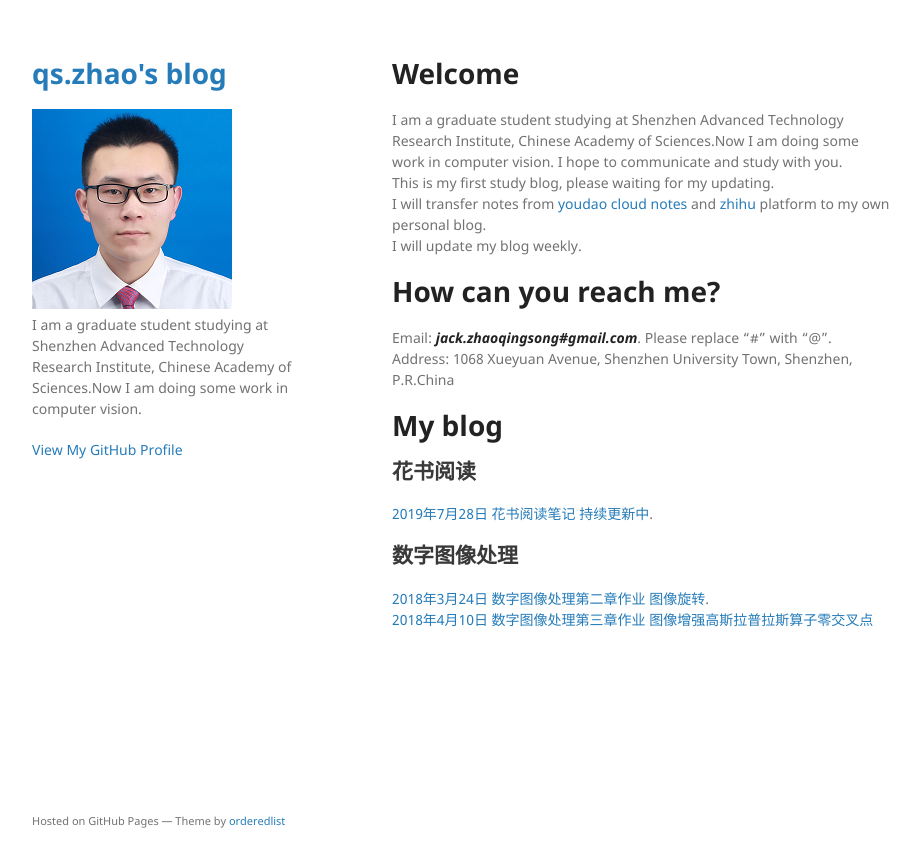
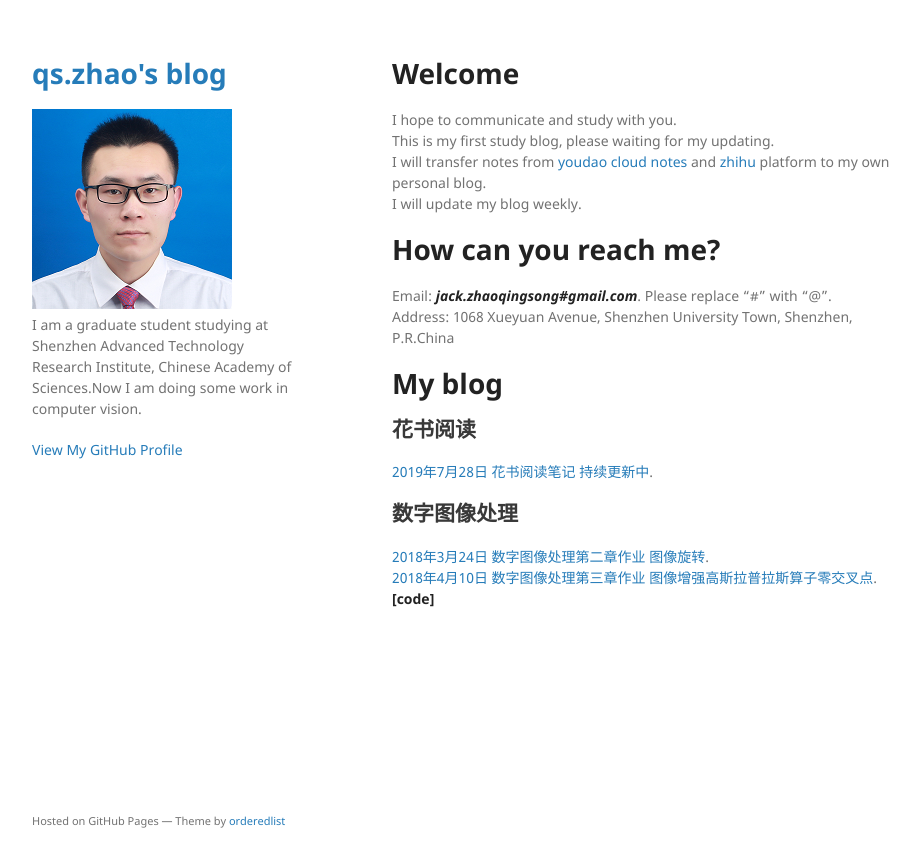
Before and after one commit to mengzhezhou/mengzhezhou.github.io, a Jekyll site: the page built from index.md, in a window 1280 px wide. Shown: the top 867 px of the page, without its empty margins (178-1098 px from the left). Built offline with Jekyll 4.4.1, drawn with Linux system fonts in a browser that asks for light colours; our own code applies the rules of GitHub Pages for plain Markdown files.

```diff
--- a/index.md
+++ b/index.md
@@ -1,5 +1,5 @@
 # Welcome
-I am a graduate student studying at Shenzhen Advanced Technology Research Institute, Chinese Academy of Sciences.Now I am doing some work in computer vision. I hope to communicate and study with you.
+I hope to communicate and study with you.
 <br>This is my first study blog, please waiting for my updating.
 <br>I will transfer notes from [youdao cloud notes](https://note.youdao.com/?keyfrom=ydoc) and [zhihu](https://www.zhihu.com/people/zhao-qing-song-68-22/activities) platform to my own personal blog.
 <br>I will update my blog weekly.
@@ -13,4 +13,4 @@ Email: ***jack.zhaoqingsong#gmail.com***. Please replace "#" with "@".
 [2019年7月28日 花书阅读笔记 持续更新中](./docs/20190728 deep learning note.html).
 ## 数字图像处理
 [2018年3月24日 数字图像处理第二章作业 图像旋转](./docs/DIP course chapter 2 image rotation.md).
-<br>[2018年4月10日 数字图像处理第三章作业 图像增强高斯拉普拉斯算子零交叉点](https://zhuanlan.zhihu.com/p/35239779)
+<br>[2018年4月10日 数字图像处理第三章作业 图像增强高斯拉普拉斯算子零交叉点](https://zhuanlan.zhihu.com/p/35239779). [**\[code\]**](https://github.com/ZQSIAT/blog_code/blob/master/DIP%20Chapter3%20image%20intensification/image_intensification.cpp)
```
